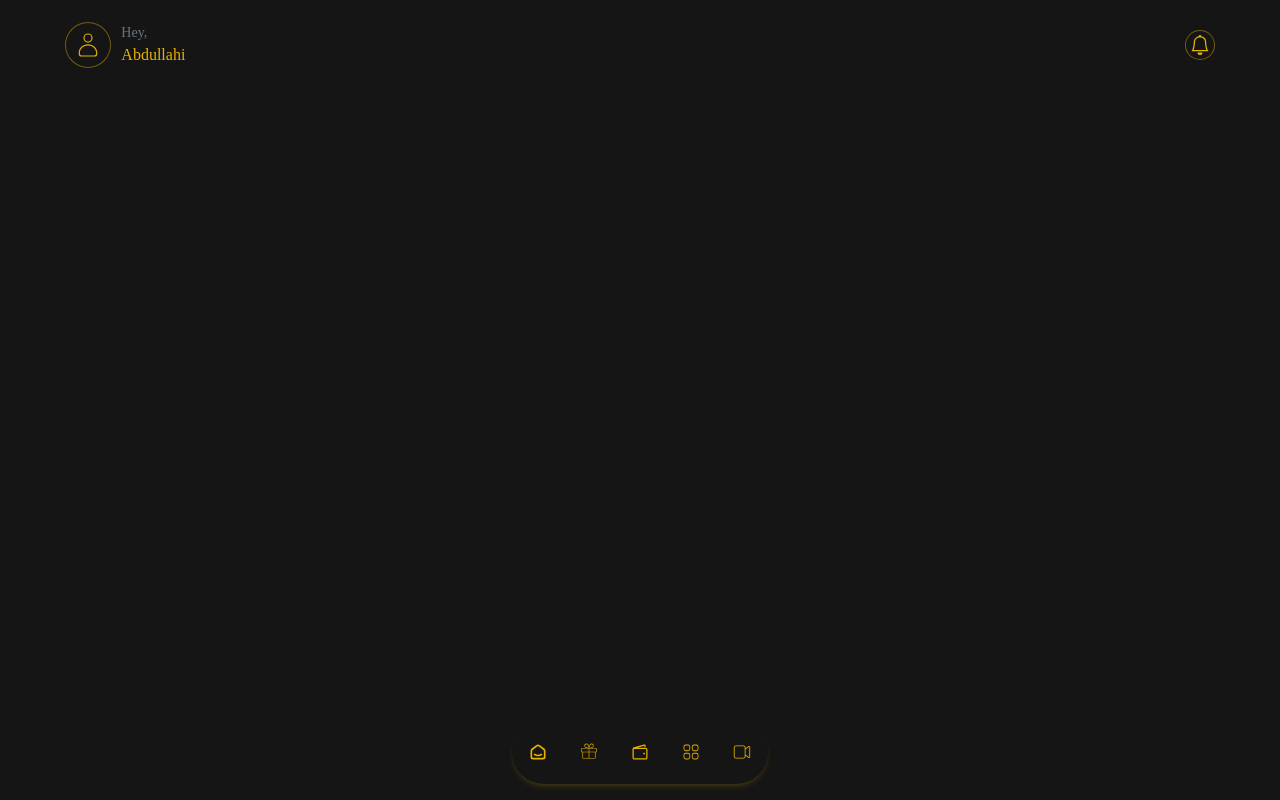
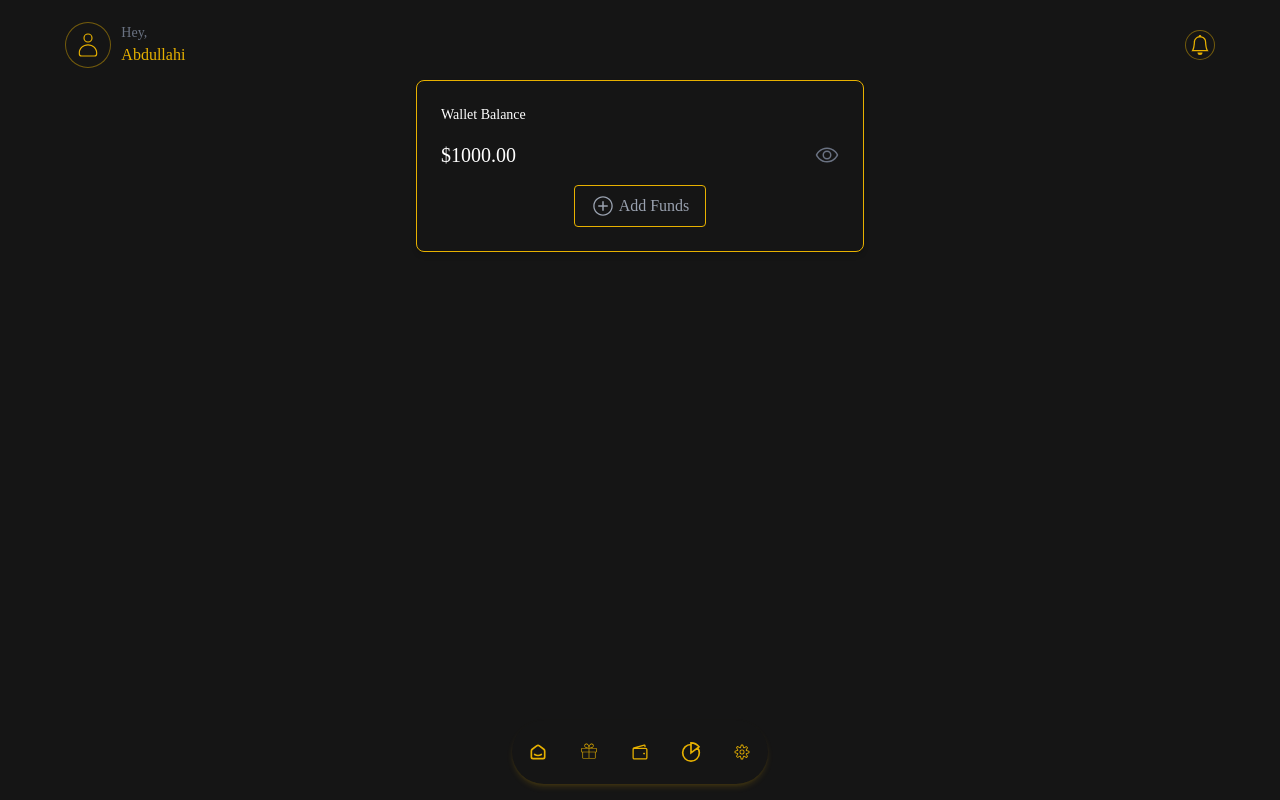
Before and after one commit to OlaiwonAbdullahi/smartpay, a React (Vite) app: page /dashboard in a window 1280 px wide. Built offline with nearby package versions, Linux system fonts and the light colour scheme; a web font is replaced by a local one.

Commit message:
feat: Update Menu and WalletCard components, add ServiceCard component

```diff
--- a/src/components/menu.tsx
+++ b/src/components/menu.tsx
@@ -1,8 +1,8 @@
-import React from "react";
-import { CiGrid41, CiVideoOn } from "react-icons/ci";
+import { CiGrid41, CiSettings, CiVideoOn } from "react-icons/ci";
 import { LiaWalletSolid } from "react-icons/lia";
 import { TbSmartHome } from "react-icons/tb";
 import { PiGiftThin } from "react-icons/pi";
+import { GrAnalytics } from "react-icons/gr";
 
 const Menu = () => {
   return (
@@ -18,10 +18,10 @@ const Menu = () => {
           <LiaWalletSolid className=" size-5 text-primary" />
         </li>
         <li>
-          <CiGrid41 className=" size-5 text-primary" />
+          <GrAnalytics className=" size-5 text-primary" />
         </li>
         <li>
-          <CiVideoOn className=" size-5 text-primary" />
+          <CiSettings className=" size-5 text-primary" />
         </li>
       </ul>
     </div>
--- /dev/null
+++ b/src/components/serviceCard.tsx
@@ -0,0 +1,5 @@
+const ServiceCard = () => {
+  return <div></div>;
+};
+
+export default ServiceCard;
--- a/src/components/walletCard.tsx
+++ b/src/components/walletCard.tsx
@@ -1,5 +1,24 @@
-const walletCard = () => {
-  return <div>walletCard</div>;
+import { IoIosAddCircleOutline } from "react-icons/io";
+import { PiEye } from "react-icons/pi";
+
+const WalletCard = () => {
+  return (
+    <div>
+      <div className="flex flex-col gap-4 w-full max-w-md mx-auto p-6 rounded-lg shadow-md border border-primary z-20">
+        <h2 className="text-sm text-text font-light">Wallet Balance</h2>
+        <div className="flex justify-between items-center">
+          <span className="text-text text-xl font-medium">$1000.00</span>
+          <span className="text-lg font-bold text-gray-800">
+            <PiEye className="w-6 h-6 text-gray-500" />
+          </span>
+        </div>
+        <button className=" flex  gap-1  mx-auto border border-primary text-gray-400 py-2 px-4 rounded hover:bg-blue-600 transition duration-300">
+          <IoIosAddCircleOutline className=" text-2xl text-gray-400" />
+          Add Funds
+        </button>
+      </div>
+    </div>
+  );
 };
 
-export default walletCard;
+export default WalletCard;
--- a/src/pages/dashboard.tsx
+++ b/src/pages/dashboard.tsx
@@ -1,10 +1,12 @@
 import DashboardNavbar from "../components/dashboardNavbar";
 import Menu from "../components/menu";
+import WalletCard from "../components/walletCard";
 
 const Dashboard = () => {
   return (
     <div>
       <DashboardNavbar />
+      <WalletCard />
       <Menu />
     </div>
   );
```
